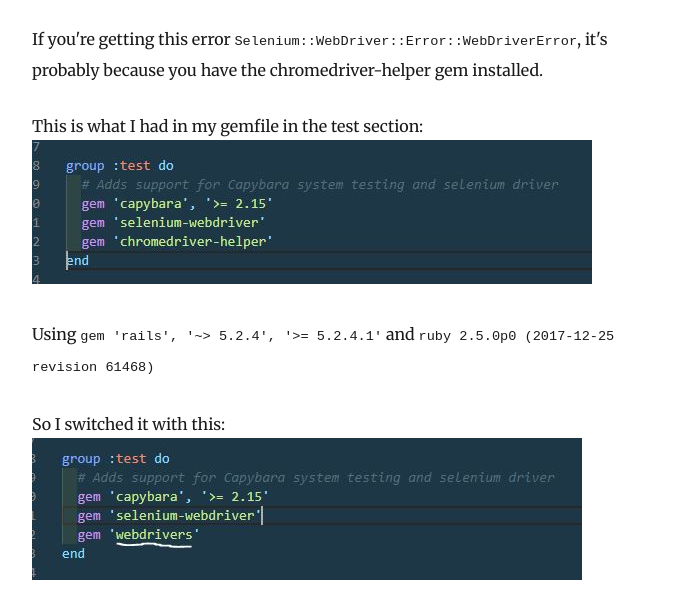
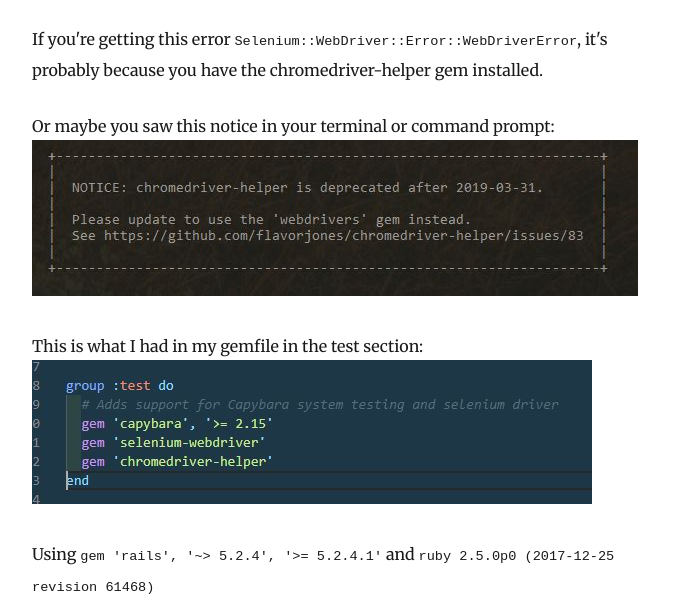
Before and after one commit to thall1961/me, a Gatsby site: page /chromedriver-helper/ in a window 1280 px wide. Shown: the part 214-810 px from the top of the page, without its empty margins (293-973 px from the left). Built offline with nearby package versions, Linux system fonts and the light colour scheme; Gatsby itself is replaced by a stand-in of ours; some packages are replaced by stand-ins of ours.

Commit message:
added another image

```diff
--- a/content/blog/chromedriver-helper/index.md
+++ b/content/blog/chromedriver-helper/index.md
@@ -5,6 +5,9 @@ description: "You're getting this error -Selenium::WebDriver::Error::WebDriverEr
 ---
 
 If you're getting this error `Selenium::WebDriver::Error::WebDriverError`, it's probably because you have the chromedriver-helper gem installed.
+
+Or maybe you saw this notice in your terminal or command prompt:
+![terminal notice](./terminal-warning.jpg)
 
 This is what I had in my gemfile in the test section:
 ![chromedriver-helper gem](./chromedriverhelper.jpg)
```
Also changed, not shown: content/blog/chromedriver-helper/terminal-warning.jpg (added).
